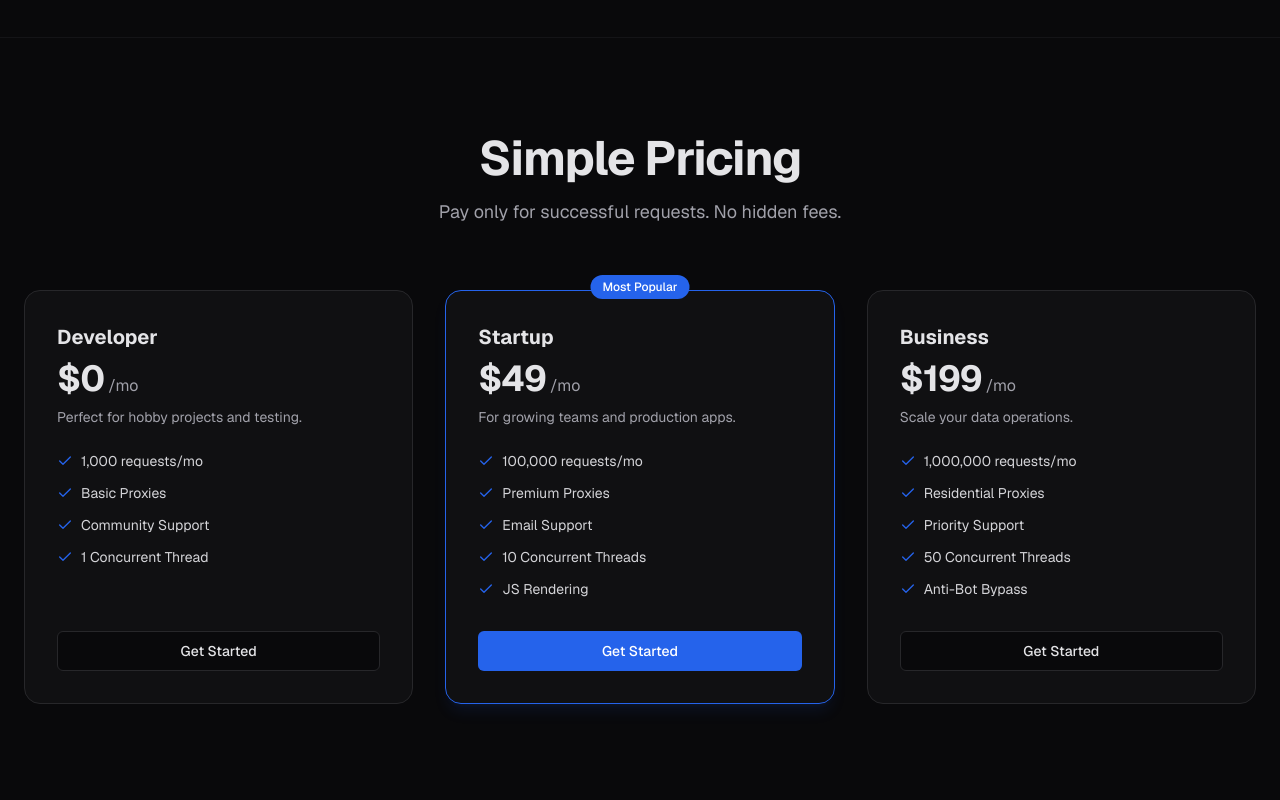
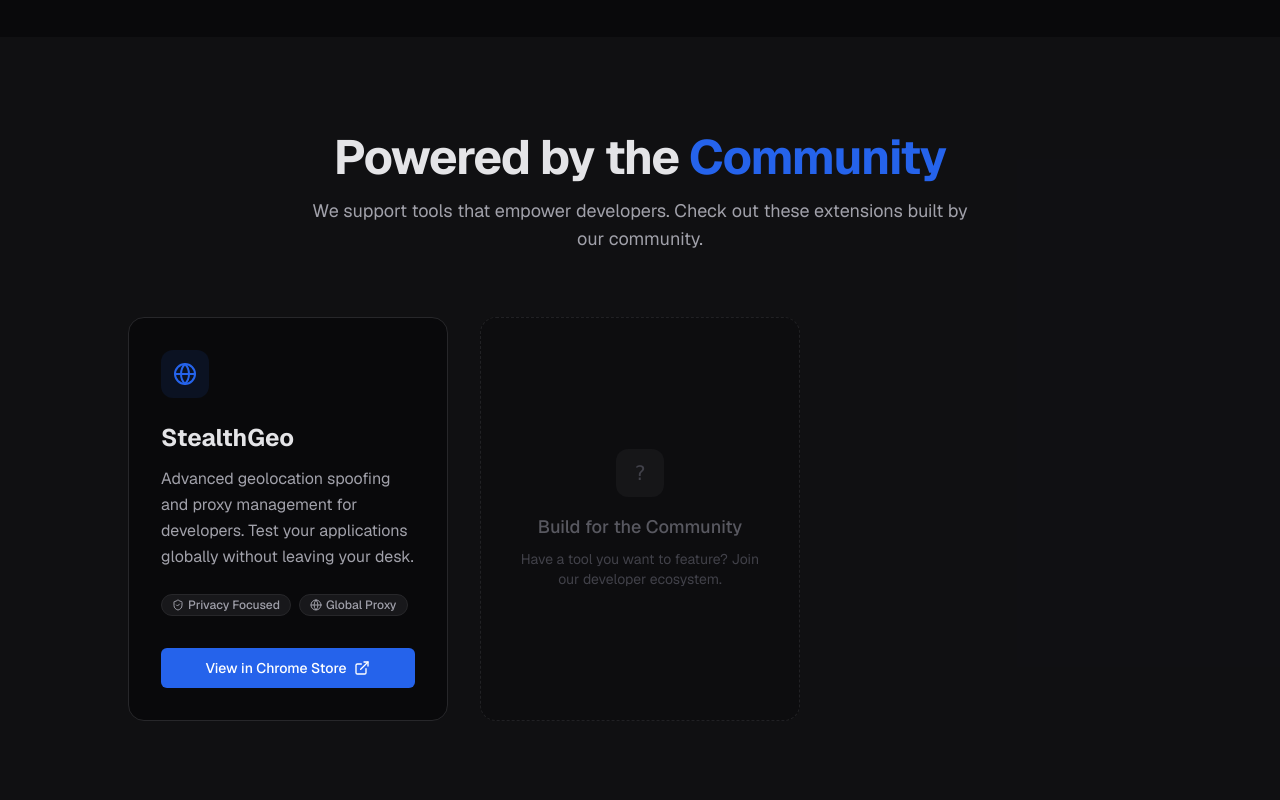
Before and after one commit to crawlpilot/crawlpilot.github.io, a Next.js app: page / in a window 1280 px wide. Shown: the part 1620-2420 px from the top of the page. Built offline with nearby package versions, Linux system fonts and the light colour scheme.

Commit message:
add link for stealth geo

```diff
--- a/src/app/page.tsx
+++ b/src/app/page.tsx
@@ -3,6 +3,7 @@
 import { Features } from "@/components/Features";
 import { Pricing } from "@/components/Pricing";
 import { Footer } from "@/components/Footer";
+import { CommunityTools } from "@/components/CommunityTools"; // [NEW]
 
 export default function Home() {
   return (
@@ -11,6 +12,7 @@
       <main className="flex-1">
         <Hero />
         <Features />
+        <CommunityTools />
         <Pricing />
       </main>
       <Footer />
--- /dev/null
+++ b/src/components/CommunityTools.tsx
@@ -0,0 +1,71 @@
+"use client";
+
+import { Button } from "@/components/ui/button";
+import { ExternalLink, Globe, ShieldCheck } from "lucide-react";
+import Link from "next/link";
+
+export function CommunityTools() {
+    return (
+        <section id="community" className="py-24 bg-zinc-900/50">
+            <div className="container px-4 md:px-6 mx-auto">
+                <div className="text-center max-w-2xl mx-auto mb-16">
+                    <h2 className="text-3xl md:text-5xl font-bold tracking-tight mb-4">
+                        Powered by the <span className="text-primary">Community</span>
+                    </h2>
+                    <p className="text-muted-foreground text-lg">
+                        We support tools that empower developers. Check out these extensions built by our community.
+                    </p>
+                </div>
+
+                <div className="grid grid-cols-1 md:grid-cols-2 lg:grid-cols-3 gap-8 max-w-5xl mx-auto">
+                    {/* StealthGeo Card */}
+                    <div className="group relative overflow-hidden rounded-2xl border border-zinc-800 bg-zinc-950 p-8 transition-all hover:border-primary/50 hover:shadow-2xl hover:shadow-primary/10">
+                        <div className="absolute inset-0 bg-gradient-to-b from-primary/5 to-transparent opacity-0 transition-opacity group-hover:opacity-100" />
+
+                        <div className="relative z-10">
+                            <div className="mb-6 inline-flex h-12 w-12 items-center justify-center rounded-xl bg-primary/10 text-primary">
+                                <Globe className="h-6 w-6" />
+                            </div>
+
+                            <h3 className="mb-3 text-2xl font-bold text-foreground">StealthGeo</h3>
+
+                            <p className="mb-6 text-muted-foreground leading-relaxed">
+                                Advanced geolocation spoofing and proxy management for developers. Test your applications globally without leaving your desk.
+                            </p>
+
+                            <div className="flex flex-wrap gap-2 mb-8">
+                                <span className="inline-flex items-center gap-1 rounded-full bg-zinc-900 px-2.5 py-0.5 text-xs font-medium text-zinc-400 border border-zinc-800">
+                                    <ShieldCheck className="w-3 h-3" /> Privacy Focused
+                                </span>
+                                <span className="inline-flex items-center gap-1 rounded-full bg-zinc-900 px-2.5 py-0.5 text-xs font-medium text-zinc-400 border border-zinc-800">
+                                    <Globe className="w-3 h-3" /> Global Proxy
+                                </span>
+                            </div>
+
+                            <Link
+                                href="https://chromewebstore.google.com/detail/stealthgeo/cloimcjdoaokjledehpbdkedgpdlcloe?authuser=1&hl=en-GB"
+                                target="_blank"
+                                rel="noopener noreferrer"
+                            >
+                                <Button className="w-full gap-2 group-hover:bg-primary group-hover:text-white transition-colors">
+                                    View in Chrome Store <ExternalLink className="w-4 h-4" />
+                                </Button>
+                            </Link>
+                        </div>
+                    </div>
+
+                    {/* Placeholder for future tools */}
+                    <div className="rounded-2xl border border-dashed border-zinc-800 bg-zinc-950/50 p-8 flex flex-col items-center justify-center text-center opacity-75">
+                        <div className="mb-4 inline-flex h-12 w-12 items-center justify-center rounded-xl bg-zinc-900 text-zinc-600">
+                            <div className="text-xl font-mono">?</div>
+                        </div>
+                        <h3 className="text-lg font-medium text-zinc-500 mb-2">Build for the Community</h3>
+                        <p className="text-sm text-zinc-600">
+                            Have a tool you want to feature? Join our developer ecosystem.
+                        </p>
+                    </div>
+                </div>
+            </div>
+        </section>
+    );
+}
```
